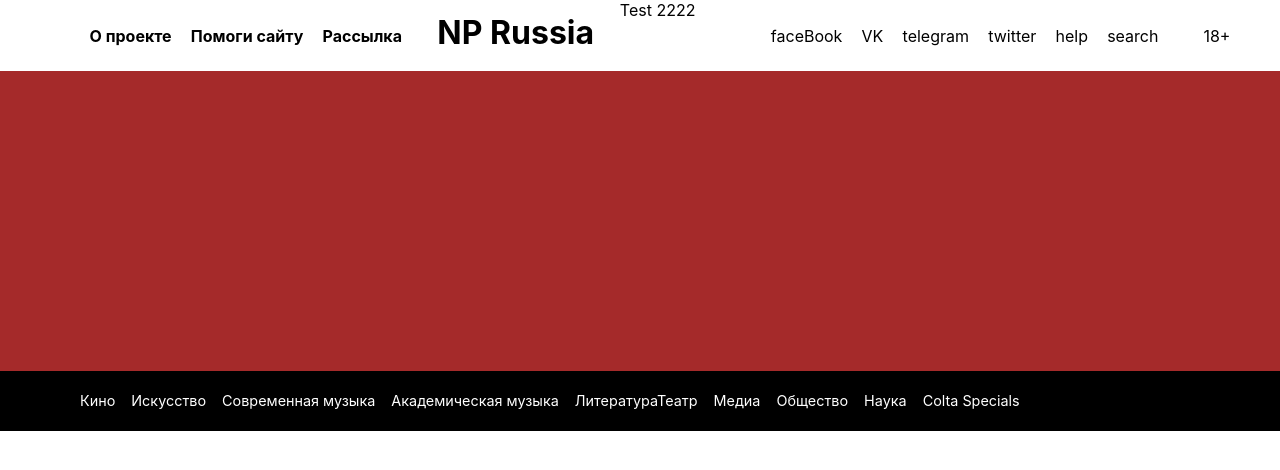
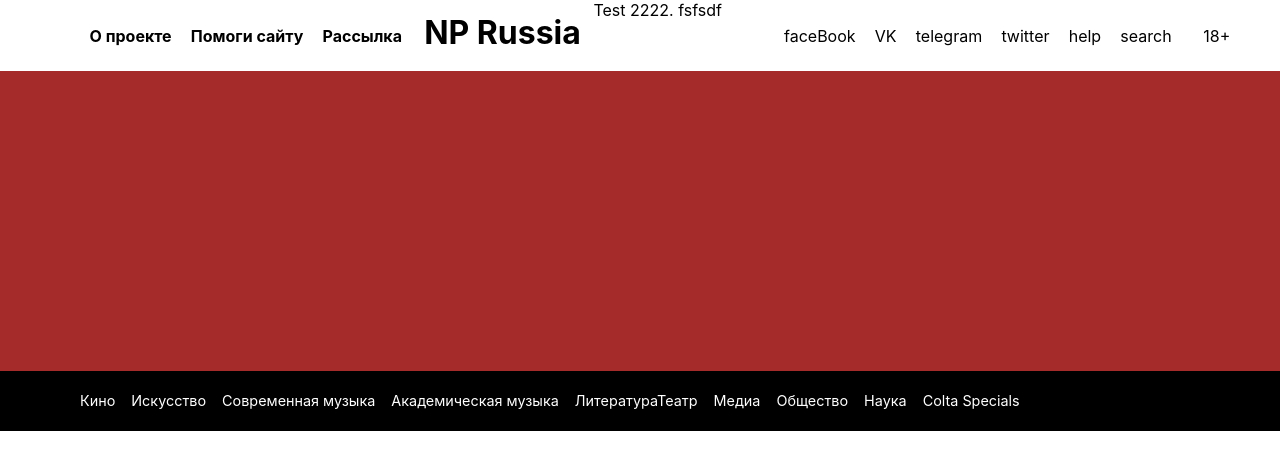
Before and after one commit to gareginra/NPRussiaFront, a Next.js app: page / in a window 1280 px wide. Shown: the top 470 px of the page. Built offline with nearby package versions, Linux system fonts and the light colour scheme.

Commit message:
test update 2

```diff
--- a/components/home/TopMenu.jsx
+++ b/components/home/TopMenu.jsx
@@ -13,7 +13,7 @@ const TopMenu = () => {
             <div className="menu-logo">
                 <h1>NP Russia</h1>
             </div>
-Test 2222
+Test 2222.  fsfsdf
             <ul className="menu-social">
                 <li>faceBook</li>
                 <li>VK</li>
```
